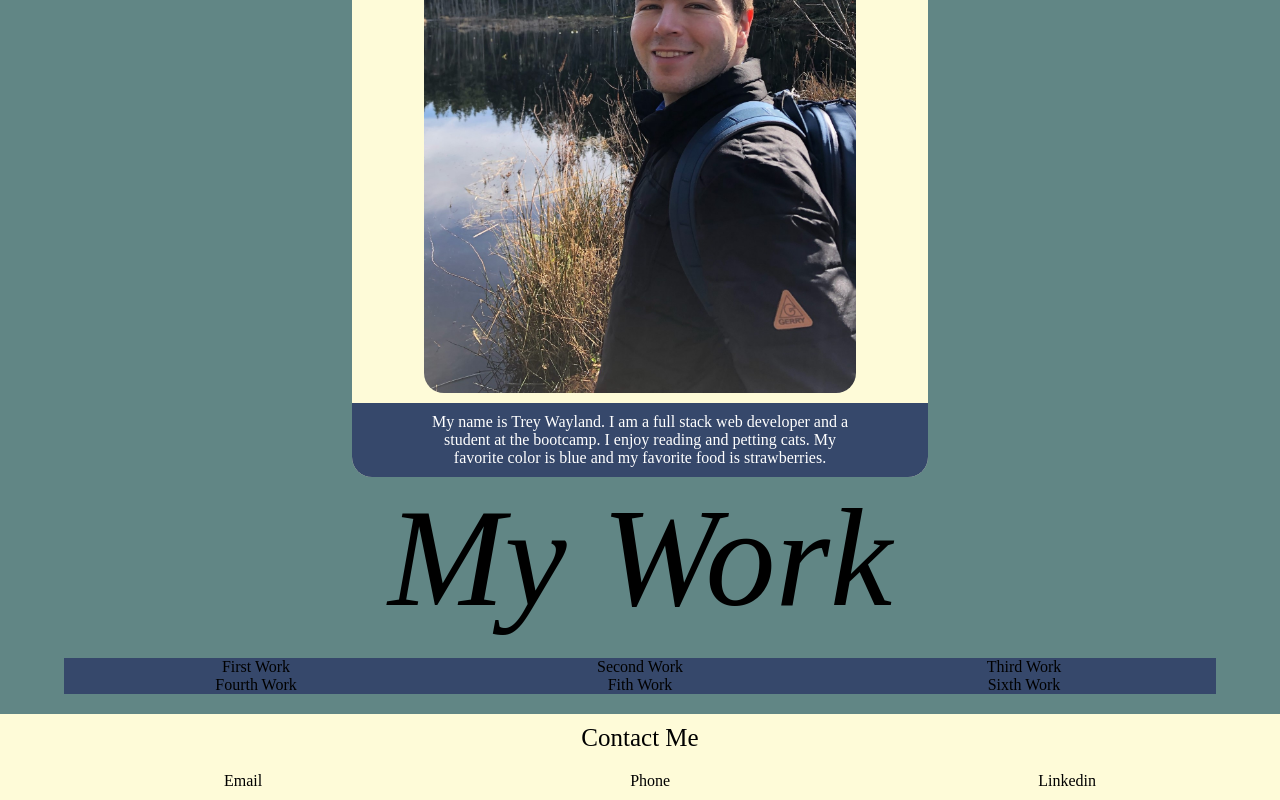
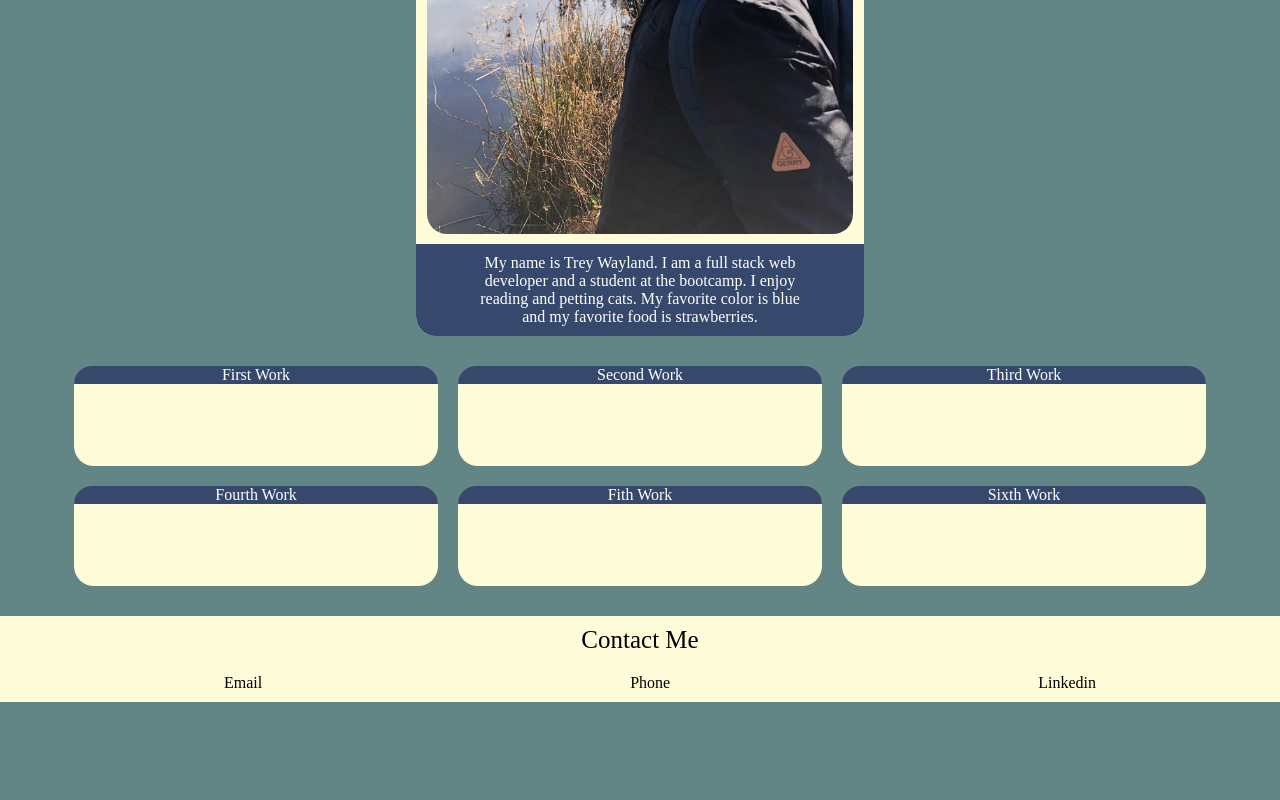
Before and after one commit to TreyWayland7/TreyWaylandDevPortfolio, a plain HTML site: page index.html in a window 1280 px wide. Shown: the part 532-1332 px from the top of the page. After the commit the page ends 1234 px from the top, so only its background shows below. Drawn offline with Linux system fonts and the light colour scheme.

Commit message:
added more css to the work buttons.

```diff
--- a/Assets/style.css
+++ b/Assets/style.css
@@ -100,10 +100,14 @@ body{
 }
 
 .work{
-    background-color: #36486b;
+    background-color: #fefbd8;
     width: 28%;
     flex: 1 1 30%;
     text-align: center;
+    width: 30%;
+    margin:10px;
+    border-radius: 20px;
+    height: 100px;
 }
 .work_container{
     width: 90%;
@@ -117,16 +121,25 @@ body{
 .devPhoto_container{
     background-color:#fefbd8;
     /* width: auto; */
-    width: 45%;
+    width: 35%;
     display: block;
     margin-left: auto;
     margin-right: auto;
     border-radius: 20px;
+    margin-top: 10px;
+
+}
+
+.work_title{
+    background-color: #36486b;
+    color:white;
+    border-top-left-radius: 20px;
+    border-top-right-radius: 20px;
 }
 
 .devPhoto{
     /* width: 55%px; */
-    width: 75%;
+    width: 95%;
     margin-left: auto;
     margin-right: auto;
     display: block;
--- a/index.html
+++ b/index.html
@@ -15,7 +15,8 @@
         <div class="navBar_links">
             <div class="link linkButton">
 
-                About Me</div>
+                About Me
+            </div>
             <div class="link linkButton">My Work</div>
             <div class="link linkButton">Contact Me</div>
         </div>
@@ -24,9 +25,9 @@
     <div class="navbarPlaceHolder"></div>
 
     <div class="aboutMe_container">
-        <div class="aboutMe_text">
+        <!-- <div class="aboutMe_text">
             About Me
-        </div>
+        </div> -->
     </div>
 
     <div class="devPhoto_container">
@@ -44,28 +45,41 @@
             </div>
     </div>
     <div class="aboutMe_container">
-        <div class="aboutMe_text">
+        <!-- <div class="aboutMe_text">
             My Work
-        </div>
+        </div> -->
     </div>
     <div class="work_container">
         <div class="firstWork work">
+            <div class="work_title">
                 First Work
             </div>
+
+        </div>
         <div class="firstWork work">
+            <div class="work_title">
                 Second Work
             </div>
+        </div>
         <div class="firstWork work">
+            <div class="work_title">
                 Third Work
             </div>
+        </div>
         <div class="firstWork work">
+            <div class="work_title">
                 Fourth Work
             </div>
+        </div>
         <div class="firstWork work">
+            <div class="work_title">
                 Fith Work
             </div>
+        </div>
         <div class="firstWork work">
+            <div class="work_title">
                 Sixth Work
+            </div>
         </div>
     </div>
 
```
Lines whose indentation alone changed are shown as unchanged.
